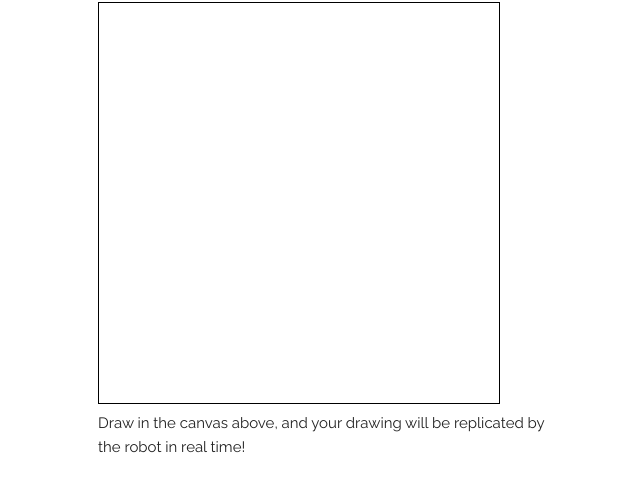
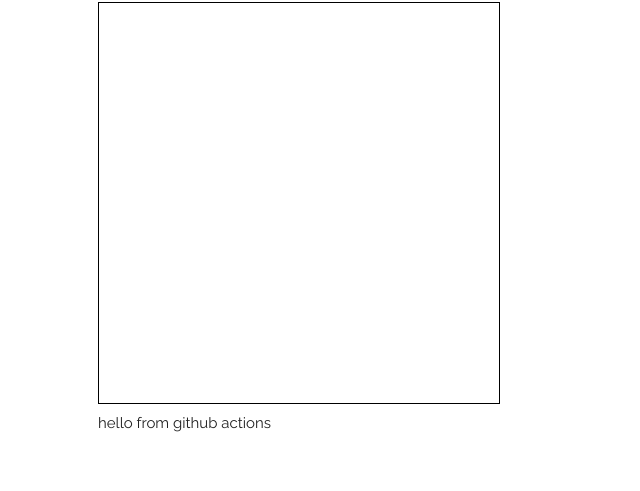
Before and after one commit to tpII/2024-J1-Plotter, a plain HTML site: page frontend/index.html in a window 1280 px wide. Shown: the part 107-598 px from the top of the page, without its empty margins (62-702 px from the left). Drawn offline with Linux system fonts and the light colour scheme.

Commit message:
add hello world gh

```diff
--- a/frontend/index.html
+++ b/frontend/index.html
@@ -19,7 +19,7 @@
       <div class="one-half column" style="margin-top: 5%">
         <h4>Draw on the Canvas</h4>
         <canvas id="drawCanvas" width="400" height="400" style="border:1px solid #000;"></canvas>
-        <p>Draw in the canvas above, and your drawing will be replicated by the robot in real time!</p>
+        <p>hello from github actions</p>
       </div>
     </div>
   </div>
```
